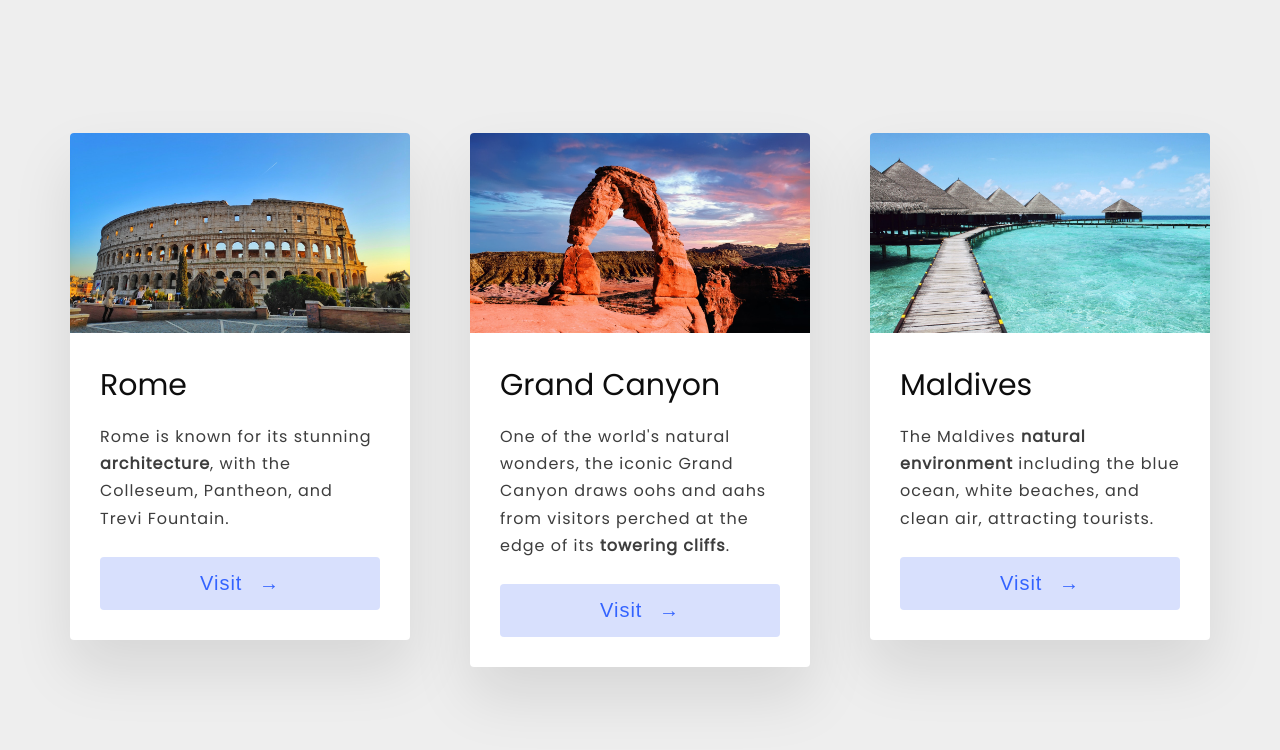
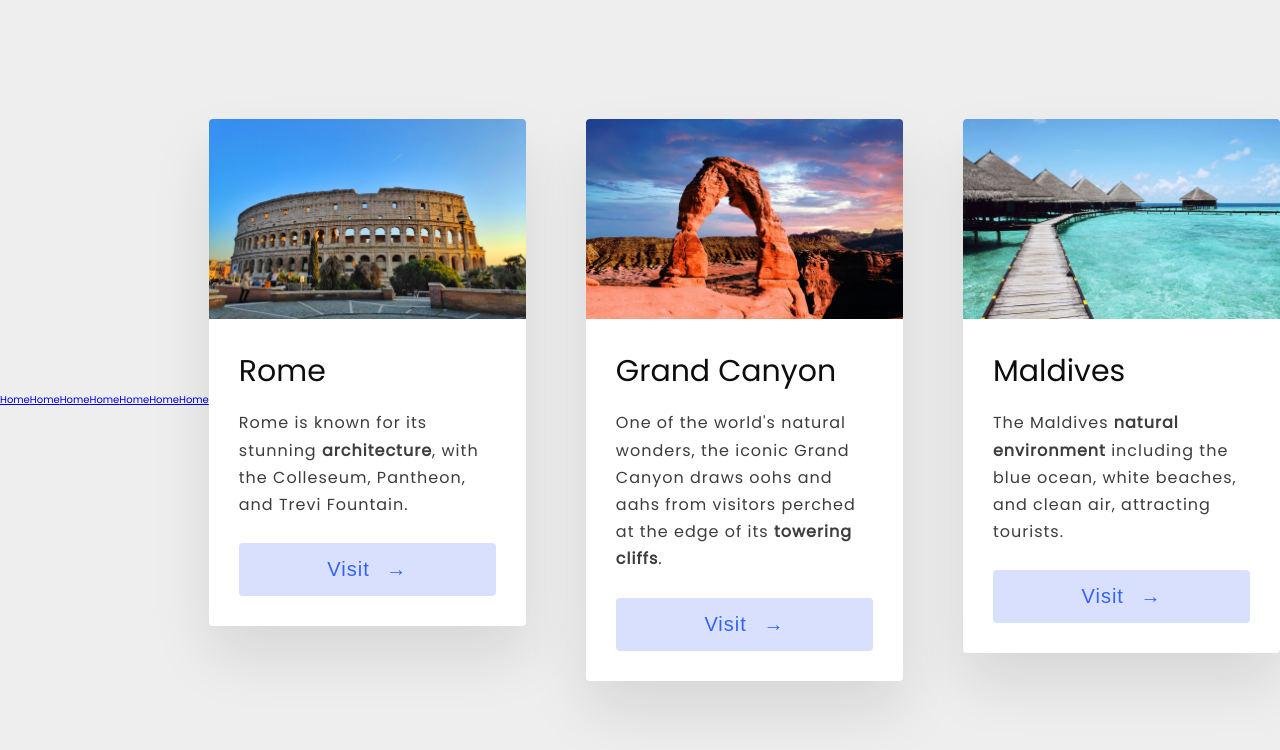
Before and after one commit to SullyM14/MyWebsite, a plain HTML site: page index.html in a window 1280 px wide. Drawn offline with Linux system fonts and the light colour scheme.

Commit message:
Update index.html

```diff
--- a/index.html
+++ b/index.html
@@ -9,6 +9,14 @@
   </head>
 
   <body>
+    <a href="index.html">Home</a>
+    <a href="index.html">Home</a>
+    <a href="index.html">Home</a>
+    <a href="index.html">Home</a>
+    <a href="index.html">Home</a>
+    <a href="index.html">Home</a>
+    <a href="index.html">Home</a>
+
     <div class="grid">
       <div class="grid-item">
         <div class="card">
```
